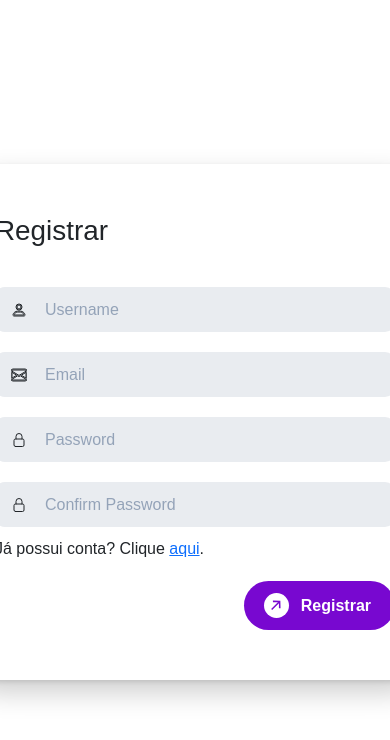
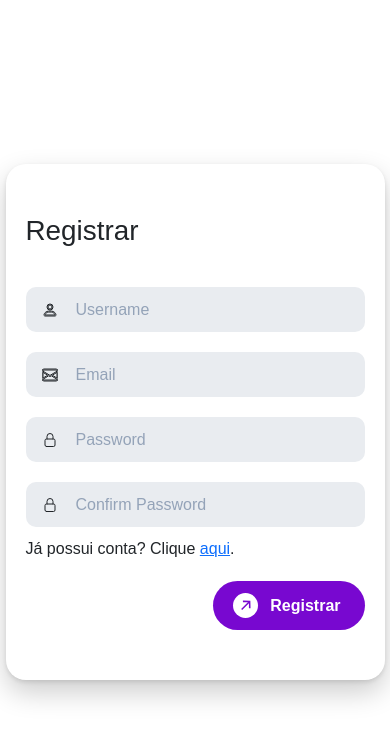
Before and after one commit to EderH3nr963/toDoListDjango, a Django app: page /user/cadastro/ in a window 390 px wide; the page is wider, and only the part inside the window is pictured. Shown: the top 740 px of that part. Run offline with Django 5.2, Linux system fonts and the light colour scheme.

Commit message:
Alteração nos arquivos de estilo

```diff
--- a/tarefa/views.py
+++ b/tarefa/views.py
@@ -2,12 +2,15 @@
 from .models import Tarefa
 from django.contrib.auth.decorators import login_required
 from django.contrib import messages
+from django.contrib.auth import logout
 from datetime import datetime
 
 # View para a página inicial, com tarefas do usuário logado
 @login_required
 def home(request):
     # Filtra as tarefas com o id do usuário logado
+    logout(request)
+
     tarefaLista = Tarefa.objects.filter(idUser=request.user)
     return render(request, 'home.html', {'tarefaLista': tarefaLista})
 
--- a/user/static/css/auth.css
+++ b/user/static/css/auth.css
@@ -20,6 +20,9 @@
 }
 
 section {
+  display: flex;
+  justify-content: center;
+  flex-direction: column;
   padding: 50px 20px 50px 20px;
   box-shadow: rgba(0, 0, 0, 0.2) 0px 12px 28px 0px, rgba(0, 0, 0, 0.1) 0px 2px 4px 0px, rgba(255, 255, 255, 0.05) 0px 0px 0px 1px inset;;
   border-radius: 20px;
@@ -124,3 +127,9 @@
   transition: transform 0.3s ease-in-out 0.1s;
   transform: translate(0);
 }
+
+@media (max-width: 768px) {
+  form {
+    width: 100%;
+  }
+}
```
Also changed, not shown: 1 other file.
